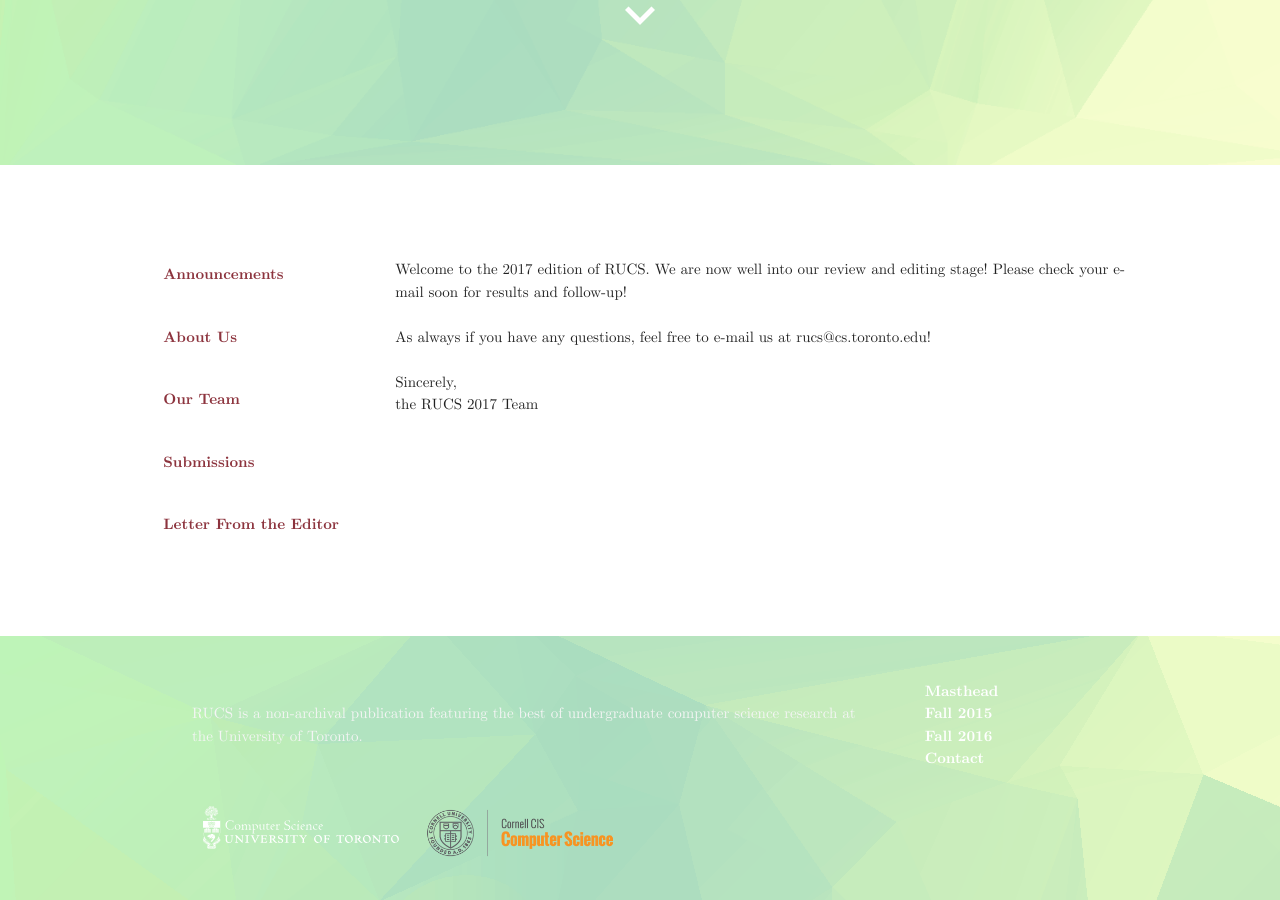
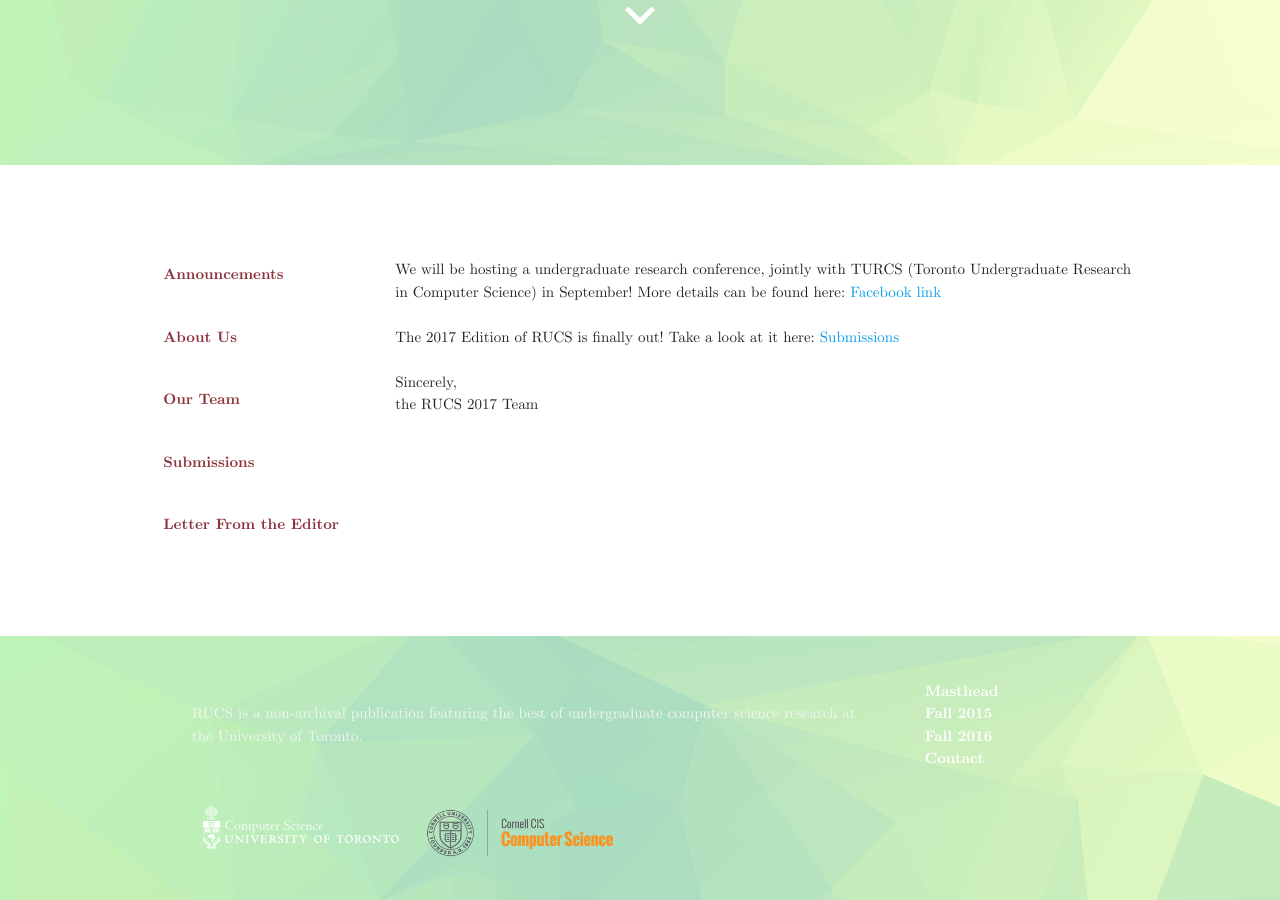
Before and after one commit to rucs-uoft/rucs-uoft.github.io, a Jekyll site: the page built from index.html, in a window 1280 px wide and 900 px high, scrolled down 735 px. Built offline with Jekyll 4.4.1, drawn with Linux system fonts in a browser that asks for light colours; nearby versions of some CDN libraries; some web fonts are replaced.

Commit message:
update news

```diff
--- a/_includes/news.html
+++ b/_includes/news.html
@@ -1,14 +1,14 @@
 
 <p>
 
+We will be hosting a undergraduate research conference, jointly with TURCS (Toronto Undergraduate Research in Computer Science) in September!
+    More details can be found here: <a href="https://www.facebook.com/events/384875728662254/">Facebook link</a>
 
-Welcome to the 2017 edition of RUCS. We are now well into our review and editing stage! Please check your e-mail soon for results and follow-up!
+    <br><br>
 
+The 2017 Edition of RUCS is finally out! Take a look at it here: <a href="#submissions">Submissions</a>
 
-<br> <br>
-As always if you have any questions, feel free to e-mail us at rucs@cs.toronto.edu!
-
-<br> <br>
+    <br><br>
 Sincerely,<br>
 the RUCS 2017 Team
 
```
